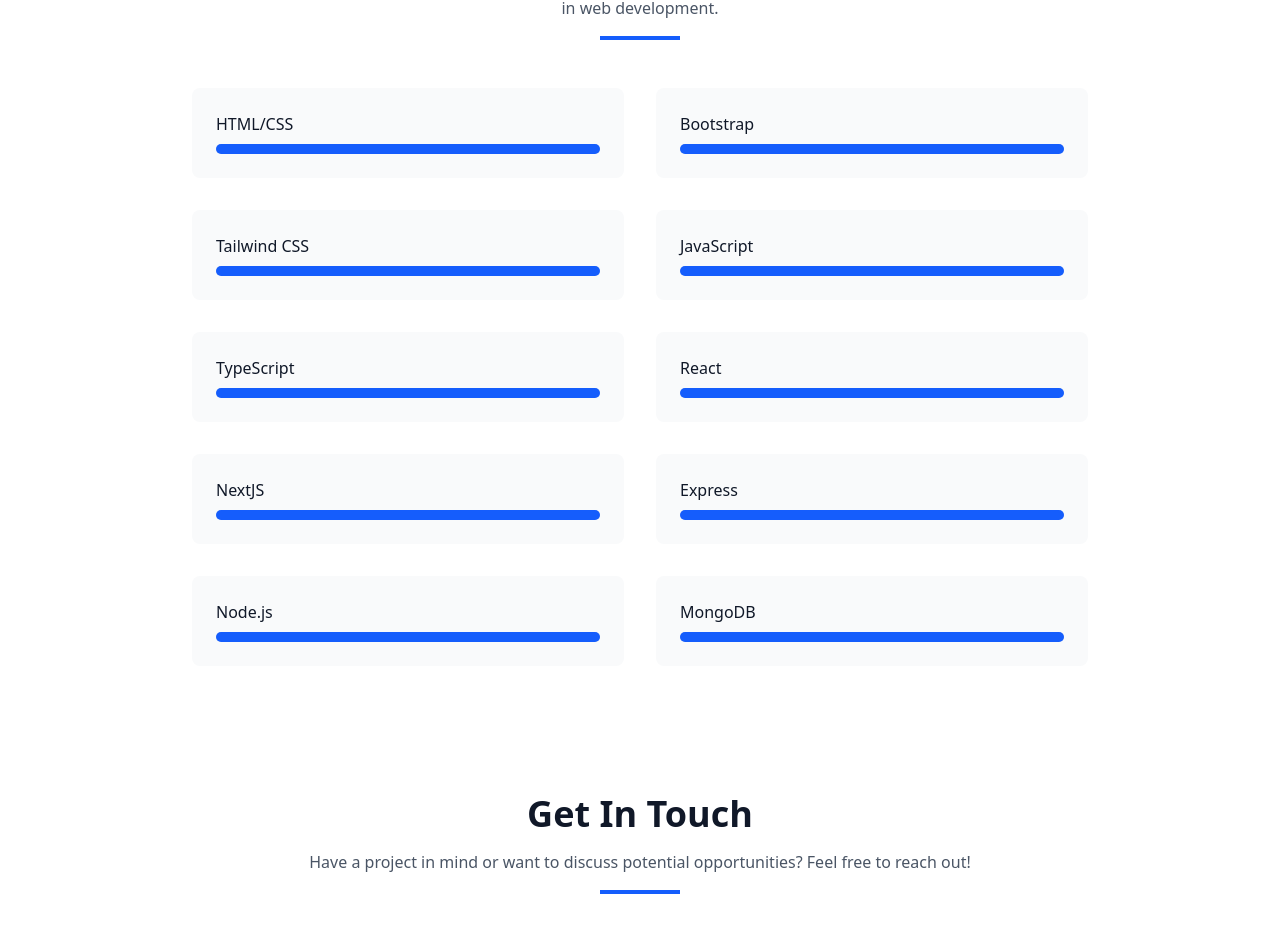
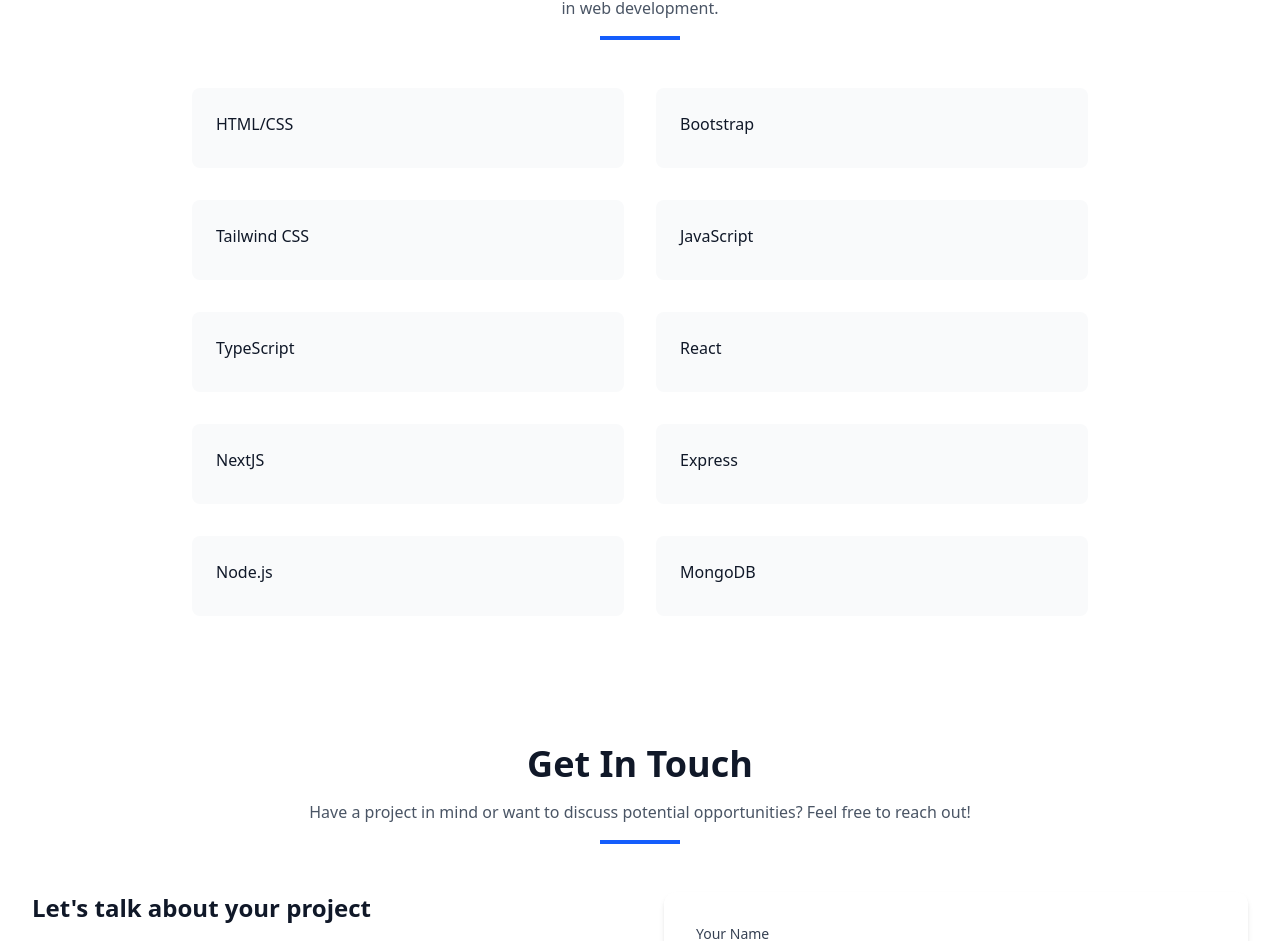
Before and after one commit to thetiwarishubh/Portfolio, a React (Vite) app in the folder my-portfolio/: page / in a window 1280 px wide. Shown: the part 2090-3031 px from the top of the page. Built offline with nearby package versions, Linux system fonts and the light colour scheme.

Commit message:
remove something

```diff
--- a/my-portfolio/src/App.jsx
+++ b/my-portfolio/src/App.jsx
@@ -175,7 +175,7 @@
 
   // Skills data
   const skills = [
-    { name: "HTML/CSS"},
+    { name: "HTML/CSS", level: 90 },
     { name: "Bootstrap", level: 90 },
     { name: "Tailwind CSS", level: 90 },
     { name: "JavaScript", level: 85 },
@@ -530,13 +530,13 @@
                       {/* {skill.level}% */}
                     </span>
                   </div>
-                  <div className="w-full bg-gray-200 dark:bg-gray-700 rounded-full h-2.5">
+                  {/* <div className="w-full bg-gray-200 dark:bg-gray-700 rounded-full h-2.5">
                     <div
                       ref={(el) => (skillRefs.current[index] = el)}
                       className="bg-blue-600 h-2.5 rounded-full"
                       // style={{ "--skill-level": `${skill.level}%` }}
                     ></div>
-                  </div>
+                  </div> */}
                 </div>
               ))}
             </div>
```
